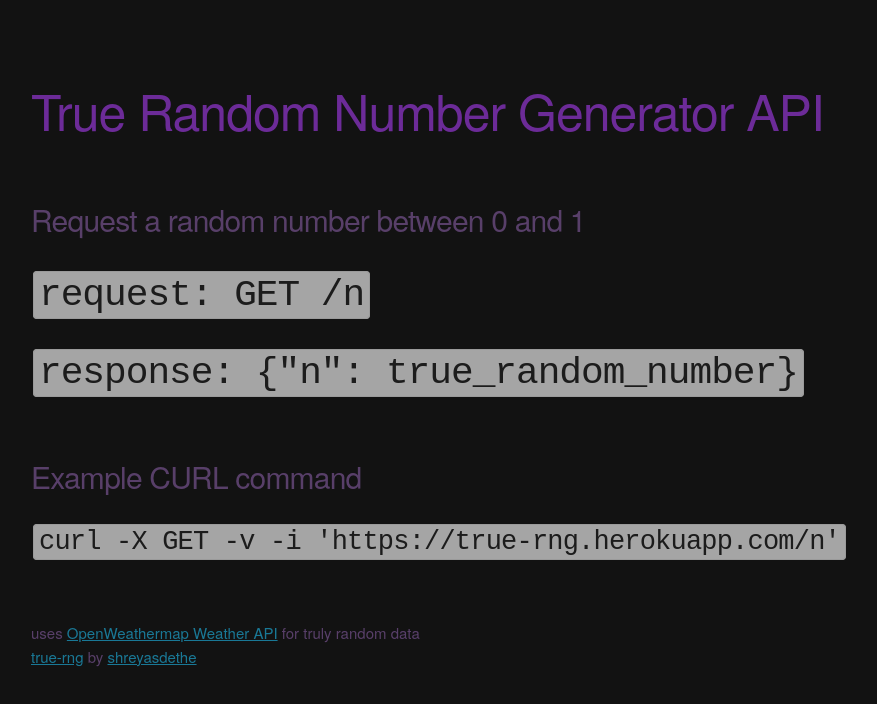
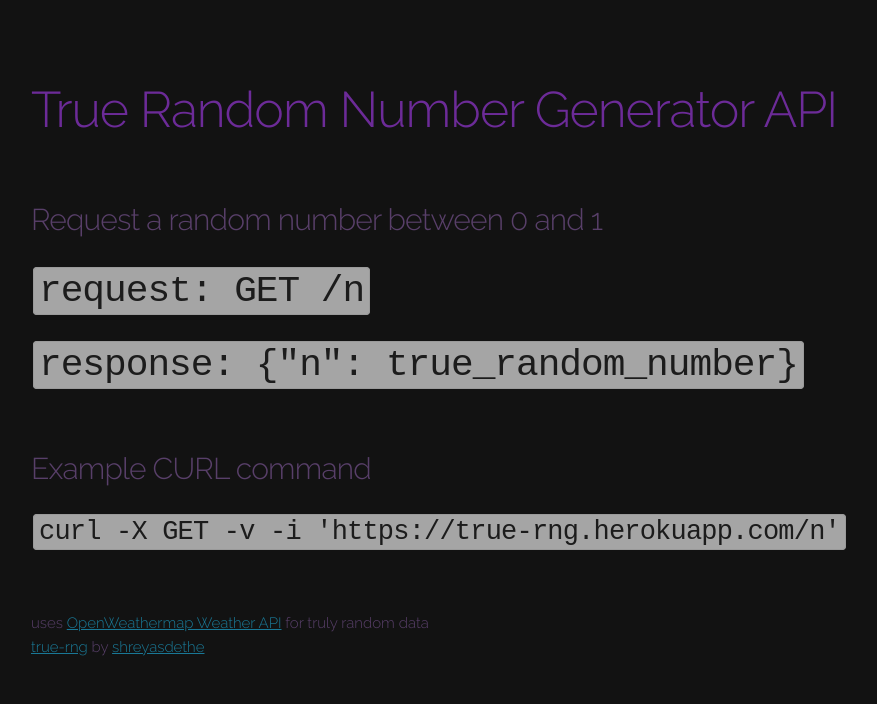
Before and after one commit to shreyasdethe/true-rng, a website: page public/index.html in a window 1280 px wide. Shown: the whole page, without its empty margins (129-1006 px from the left). Drawn offline with Linux system fonts and the light colour scheme.

Commit message:
Added font

```diff
--- a/public/index.html
+++ b/public/index.html
@@ -16,7 +16,7 @@
 
   <!-- FONT
   –––––––––––––––––––––––––––––––––––––––––––––––––– -->
-  <!-- <link href="//fonts.googleapis.com/css?family=Raleway:400,300,600" rel="stylesheet" type="text/css"> -->
+  <link href="//fonts.googleapis.com/css?family=Raleway:400,300,600" rel="stylesheet" type="text/css">
 
   <!-- CSS
   –––––––––––––––––––––––––––––––––––––––––––––––––– -->
```
